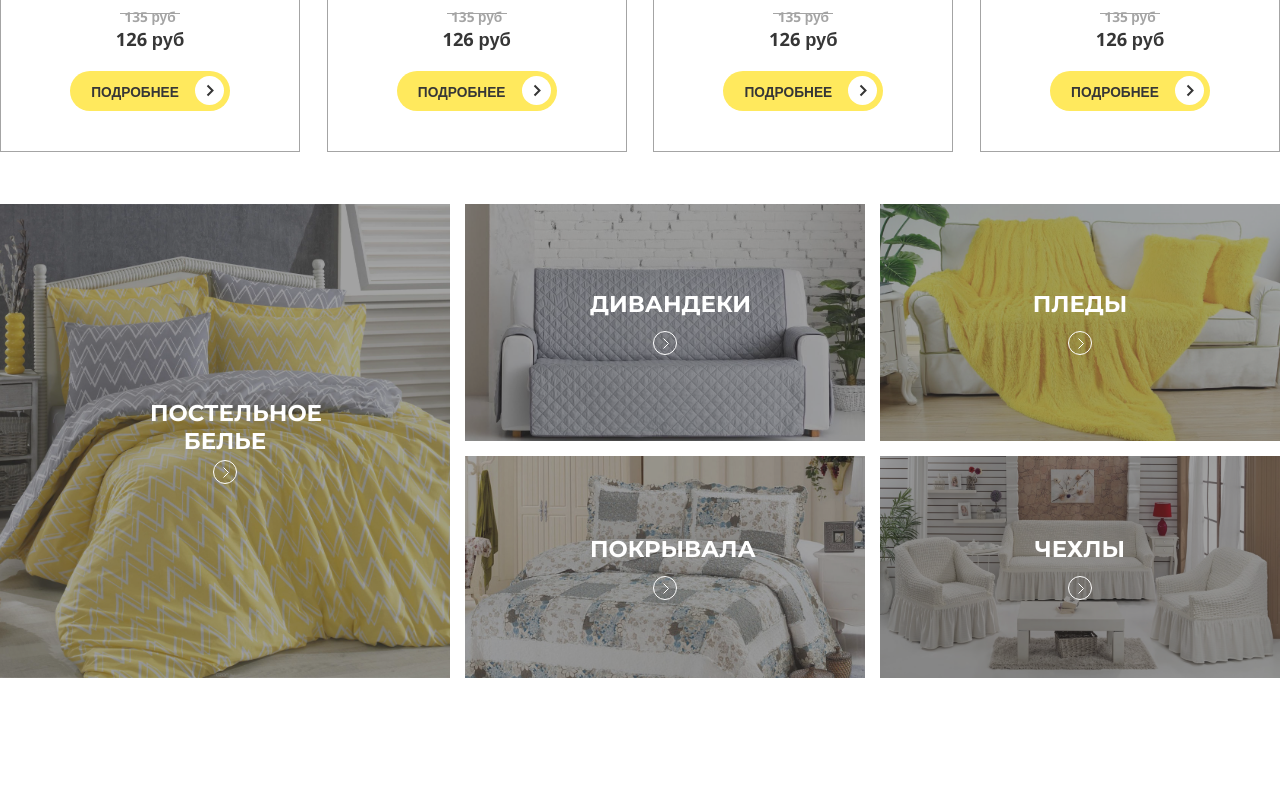
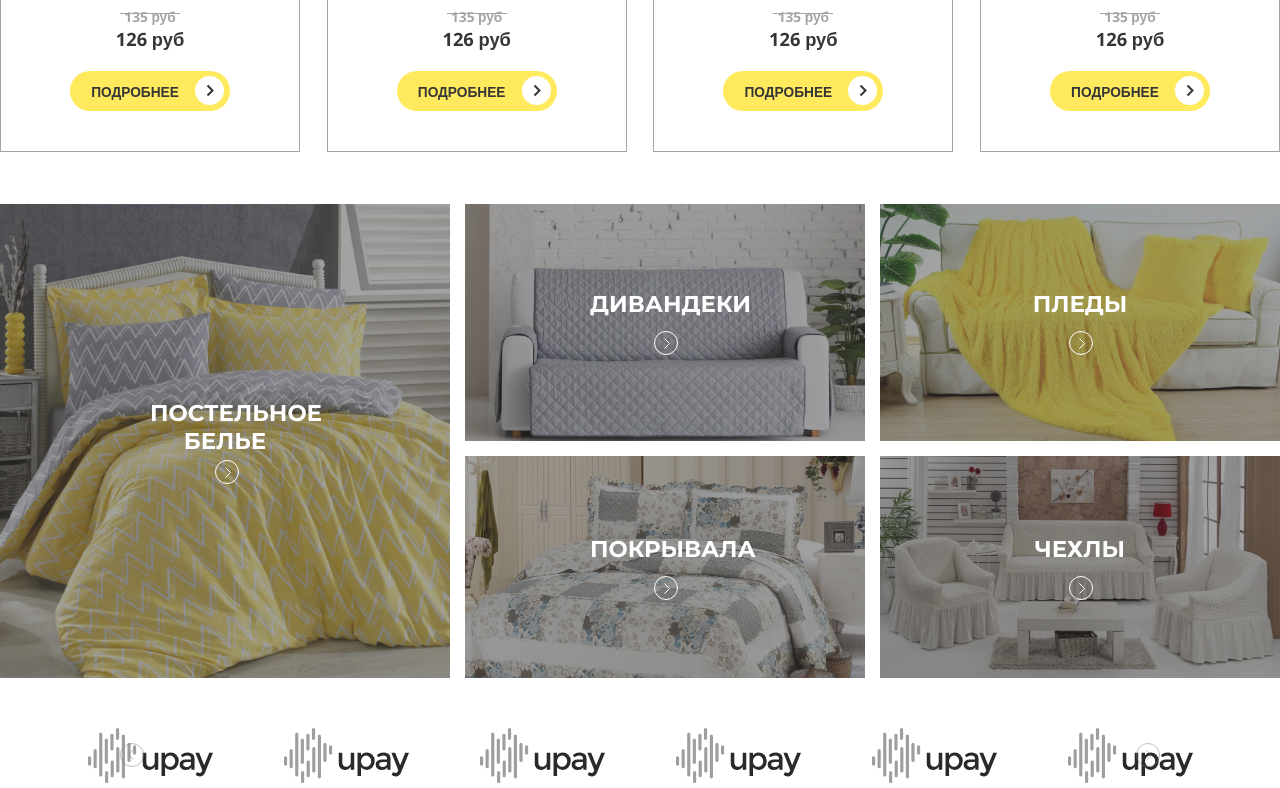
Before and after one commit to Kishkun/welasko_project, a website: page index.html in a window 1280 px wide. Shown: the part 1689-2477 px from the top of the page. Before the commit the page ends 2367 px from the top, so only its background shows below. Drawn offline with nearby package versions, Linux system fonts and the light colour scheme; files that its build step writes are made by us from their sources; files whose address does not match are found by name.

Commit message:
add new slider

```diff
--- a/gulpFile.js
+++ b/gulpFile.js
@@ -22,7 +22,8 @@ const sassFiles = [
 ];
 
 const jsFiles = [
-    './src/js/script.js'
+    './src/js/script.js',
+    './src/js/slider.js'
 ];
 
 const imgFiles = [
--- a/index.html
+++ b/index.html
@@ -390,6 +390,30 @@
             </div>
         </div>
     </div>
+    <div class="pay_slider-wrapper slider-container">
+        <div class="pay_slider-body slider__block">
+            <div class="pay_slider-block slider__image-item">
+                <img class="" src="build/img/pay_logo.svg" alt="pay_logo">
+            </div>
+            <div class="pay_slider-block slider__image-item">
+                <img class="" src="build/img/pay_logo.svg" alt="pay_logo">
+            </div>
+            <div class="pay_slider-block slider__image-item">
+                <img class="" src="build/img/pay_logo.svg" alt="pay_logo">
+            </div>
+            <div class="pay_slider-block slider__image-item">
+                <img class="" src="build/img/pay_logo.svg" alt="pay_logo">
+            </div>
+            <div class="pay_slider-block slider__image-item">
+                <img class="" src="build/img/pay_logo.svg" alt="pay_logo">
+            </div>
+            <div class="pay_slider-block slider__image-item">
+                <img class="" src="build/img/pay_logo.svg" alt="pay_logo">
+            </div>
+        </div>
+        <a class="slider__arrow-control slider__arrow-control_left" href="#" role="button"></a>
+        <a class="slider__arrow-control slider__arrow-control_right" href="#" role="button"></a>
+    </div>
 </main>
 <footer>
 
--- a/src/scss/style.scss
+++ b/src/scss/style.scss
@@ -502,15 +502,20 @@ body {
           text-align: center;
           position: relative;
 
+          &:hover::after {
+            transform: rotate(360deg);
+            transition: 1s;
+          }
+
           &:after {
             content: '';
             position: absolute;
             width: 24px;
             height: 24px;
             bottom: 0;
-            left: 50%;
-            transform: translate(-50%);
+            left: 65px;
             background: url(../../build/img/catalog_arrow.svg);
+            transition: 1s;
           }
 
           .magazine-title {
@@ -572,14 +577,18 @@ body {
           text-align: center;
           position: relative;
 
+          &:hover::after {
+            transform: rotate(360deg);
+            transition: 1s;
+          }
+
           &:after {
             content: '';
             position: absolute;
             width: 24px;
             height: 24px;
             bottom: 0;
-            left: 50%;
-            transform: translate(-50%);
+            left: 64px;
             background: url(../../build/img/catalog_arrow.svg);
           }
 
@@ -596,6 +605,87 @@ body {
   }
 }
 
+.pay_slider-wrapper{
+
+  .pay_slider-body{
+    width: 1105px;
+    display: flex;
+    justify-content: space-between;
+    align-items: center;
+    margin: 0 auto;
+    margin-top: 50px;
+    position: relative;
+
+    .pay_slider-block{
+
+      .slider__image-item{
+
+      }
+    }
+  }
+}
+/*slider*/
+.slider-container {
+  position: relative;
+  overflow: hidden;
+}
+
+.slider__block {
+  display: flex;
+  transition: transform 0.6s ease;
+}
+
+.slider__image-item {
+  //flex: 0 0 17%;
+  flex: 0 0 196px;
+}
+
+.slider__arrow-control {
+  position: absolute;
+  top: 65px;
+  display: flex;
+  align-items: center;
+  justify-content: center;
+  color: #fff;
+  text-align: center;
+  opacity: 0.5;
+}
+.slider__arrow-control:active{
+  transform: inherit;
+  filter: inherit;
+}
+.slider__arrow-control:hover,
+.slider__arrow-control:focus {
+  color: #fff;
+  text-decoration: none;
+  outline: 0;
+  opacity: .9;
+}
+
+.slider__arrow-control_left {
+  left: 120px;
+}
+
+.slider__arrow-control_right {
+  right: 120px;
+}
+
+.slider__arrow-control::before {
+  content: '';
+  display: inline-block;
+  width: 24px;
+  height: 24px;
+  background: transparent no-repeat center center;
+  background-size: 100% 100%;
+}
+
+.slider__arrow-control_left::before {
+  background-image: url(../img/slider_arrow-left.svg);
+}
+
+.slider__arrow-control_right::before {
+  background-image: url(../img/slider_arrow-right.svg);
+}
 //.progress-wrapper{
 //  width: 100%;
 //  height: 8px;
```
Also changed, not shown: src/js/slider.js (added, +103 -0 lines).
